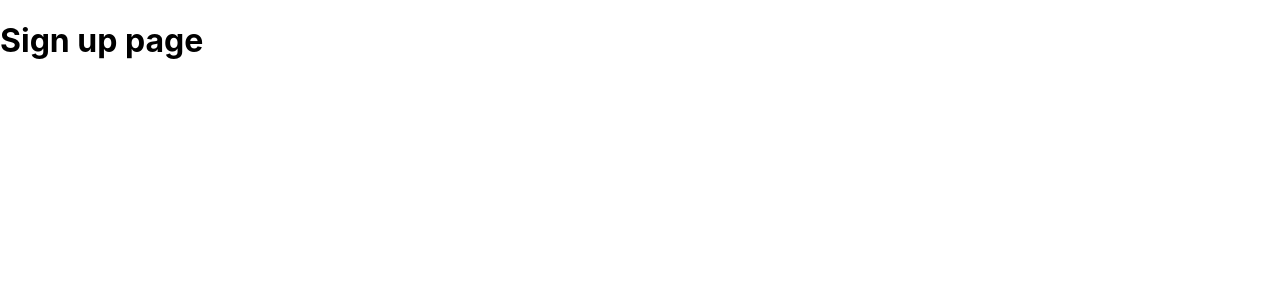
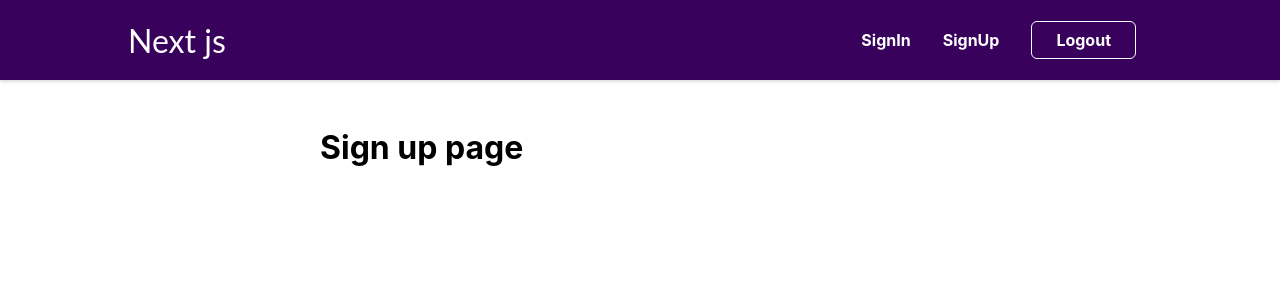
Before and after one commit to Kotaro666-dev/nextjs-typescript-supabase, a Next.js app: page /signin in a window 1280 px wide. Shown: the top 300 px of the page. Built offline with nearby package versions, Linux system fonts and the light colour scheme.

Commit message:
Update: Add header

```diff
--- /dev/null
+++ b/components/Layout/Layout.module.css
@@ -0,0 +1,5 @@
+.main {
+  margin: 3rem auto;
+  width: 90%;
+  max-width: 40rem;
+}
--- /dev/null
+++ b/components/Layout/Layout.tsx
@@ -0,0 +1,13 @@
+import MainNavigation from "./MainNavigation";
+import classes from "./Layout.module.css";
+
+const Layout: React.FC = (props) => {
+  return (
+    <div>
+      <MainNavigation />
+      <main className={classes.main}>{props.children}</main>
+    </div>
+  );
+};
+
+export default Layout;
--- /dev/null
+++ b/components/Layout/MainNavigation.module.css
@@ -0,0 +1,55 @@
+.header {
+  width: 100%;
+  height: 5rem;
+  background-color: #38015c;
+  box-shadow: 0 1px 4px rgba(0, 0, 0, 0.2);
+  display: flex;
+  justify-content: space-between;
+  align-items: center;
+  padding: 0 10%;
+}
+
+.logo {
+  font-family: "Lato", sans-serif;
+  font-size: 2rem;
+  color: white;
+  margin: 0;
+}
+
+.header ul {
+  list-style: none;
+  margin: 0;
+  padding: 0;
+  display: flex;
+  align-items: baseline;
+}
+
+.header li {
+  margin: 0 1rem;
+}
+
+.header a {
+  text-decoration: none;
+  color: white;
+  font-weight: bold;
+}
+
+.header button {
+  font: inherit;
+  background-color: transparent;
+  border: 1px solid white;
+  color: white;
+  font-weight: bold;
+  padding: 0.5rem 1.5rem;
+  border-radius: 6px;
+  cursor: pointer;
+}
+
+.header a:hover {
+  color: #c291e2;
+}
+
+.header button:hover {
+  background-color: #c291e2;
+  color: #38015c;
+}
--- /dev/null
+++ b/components/Layout/MainNavigation.tsx
@@ -0,0 +1,36 @@
+import Link from "next/link";
+import { useRouter } from "next/router";
+
+import classes from "./MainNavigation.module.css";
+
+const MainNavigation = () => {
+  const router = useRouter();
+
+  const onLogoClickHandler = () => {
+    router.push("/");
+  };
+
+  return (
+    <header className={classes.header}>
+      <div onClick={onLogoClickHandler} className={classes.logo}>
+        Next js
+      </div>
+
+      <nav>
+        <ul>
+          <li>
+            <Link href="/signin">SignIn</Link>
+          </li>
+          <li>
+            <Link href="/signup">SignUp</Link>
+          </li>
+          <li>
+            <button>Logout</button>
+          </li>
+        </ul>
+      </nav>
+    </header>
+  );
+};
+
+export default MainNavigation;
--- a/pages/_app.tsx
+++ b/pages/_app.tsx
@@ -1,7 +1,13 @@
-import '../styles/globals.css'
-import type { AppProps } from 'next/app'
+import "../styles/globals.css";
+import type { AppProps } from "next/app";
+
+import Layout from "../components/Layout/Layout";
 
 function MyApp({ Component, pageProps }: AppProps) {
-  return <Component {...pageProps} />
+  return (
+    <Layout>
+      <Component {...pageProps} />
+    </Layout>
+  );
 }
-export default MyApp
+export default MyApp;
```
